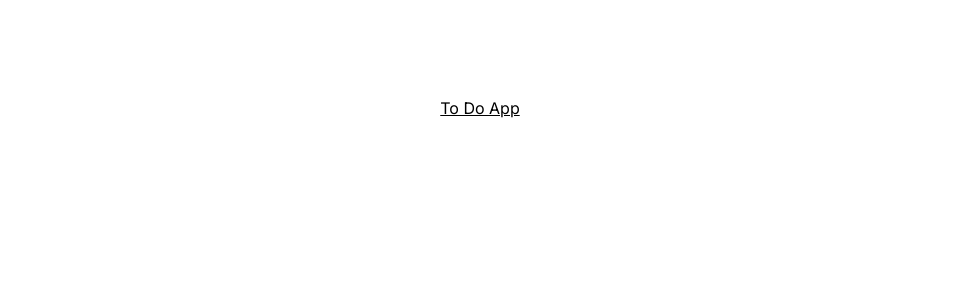
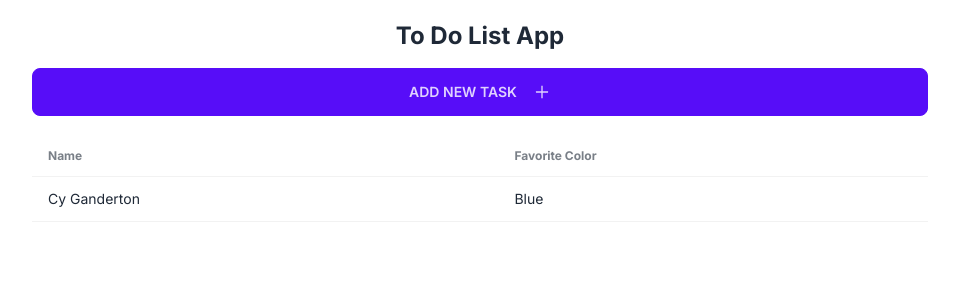
Before and after one commit to danieldaga/todo-app-next, a Next.js app in the folder todo-app/: page / in a window 1280 px wide. Shown: the top 300 px of the page, without its empty margins (160-1119 px from the left). Built offline with nearby package versions, Linux system fonts and the light colour scheme.

Commit message:
button and todo

```diff
--- a/todo-app/package.json
+++ b/todo-app/package.json
@@ -17,10 +17,12 @@
     "next": "13.4.19",
     "react": "18.2.0",
     "react-dom": "18.2.0",
+    "react-icons": "^4.10.1",
     "typescript": "5.2.2"
   },
   "devDependencies": {
     "autoprefixer": "^10.4.15",
+    "daisyui": "^3.6.5",
     "postcss": "^8.4.29",
     "tailwindcss": "^3.3.3"
   }
--- /dev/null
+++ b/todo-app/src/app/components/AddTask.tsx
@@ -0,0 +1,9 @@
+import { AiOutlinePlus } from "react-icons/ai";
+
+const AddTask = () =>{
+    return <>
+        <button className="btn btn-primary w-full">Add new task <AiOutlinePlus className="ml-2" size={18} /></button>
+    </>
+};
+
+export default AddTask
--- /dev/null
+++ b/todo-app/src/app/components/TodoList.tsx
@@ -0,0 +1,24 @@
+
+
+const TodoList = () =>{
+    return <div className="overflow-x-auto">
+    <table className="table">
+      {/* head */}
+      <thead>
+        <tr>
+          <th>Name</th>
+          <th>Favorite Color</th>
+        </tr>
+      </thead>
+      <tbody>
+        {/* row 1 */}
+        <tr>
+          <td>Cy Ganderton</td>
+          <td>Blue</td>
+        </tr>
+      </tbody>
+    </table>
+  </div>
+};
+
+export default TodoList
--- a/todo-app/src/app/page.tsx
+++ b/todo-app/src/app/page.tsx
@@ -1,8 +1,15 @@
+import AddTask from "../app/components/AddTask";
+import TodoList from "../app/components/TodoList";
+
 
 export default function Home() {
   return (
-    <main className="flex min-h-screen flex-col items-center justify-between p-24">
-      <h1 className="text-center underline">To Do App</h1>
+    <main className="max-w-4xl mx-auto mt-4">
+      <div className="text-center my-5 flex flex-col gap-4">
+        <h1 className="text-2xl font-bold">To Do List App</h1>
+        <AddTask />
+      </div>
+      <TodoList />
     </main>
   )
 }
--- a/todo-app/tailwind.config.js
+++ b/todo-app/tailwind.config.js
@@ -10,5 +10,5 @@ module.exports = {
   theme: {
     extend: {},
   },
-  plugins: [],
+  plugins: [require("daisyui")],
 }
--- a/todo-app/tsconfig.json
+++ b/todo-app/tsconfig.json
@@ -8,7 +8,7 @@
     "noEmit": true,
     "esModuleInterop": true,
     "module": "esnext",
-    "moduleResolution": "bundler",
+    "moduleResolution": "node16",
     "resolveJsonModule": true,
     "isolatedModules": true,
     "jsx": "preserve",
```
Also changed, not shown: 1 other file (tests, documents, lock files or other folders).
